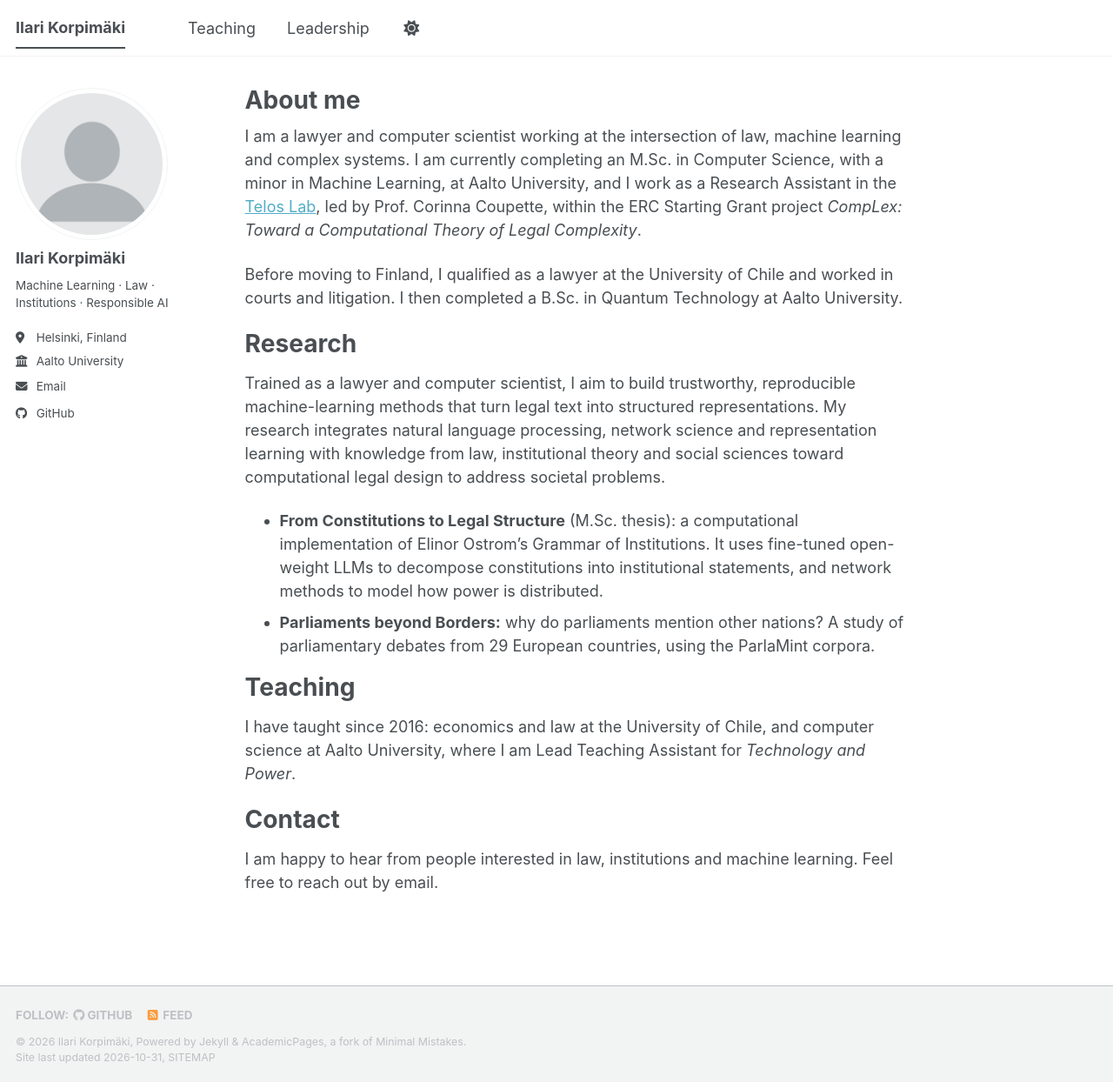
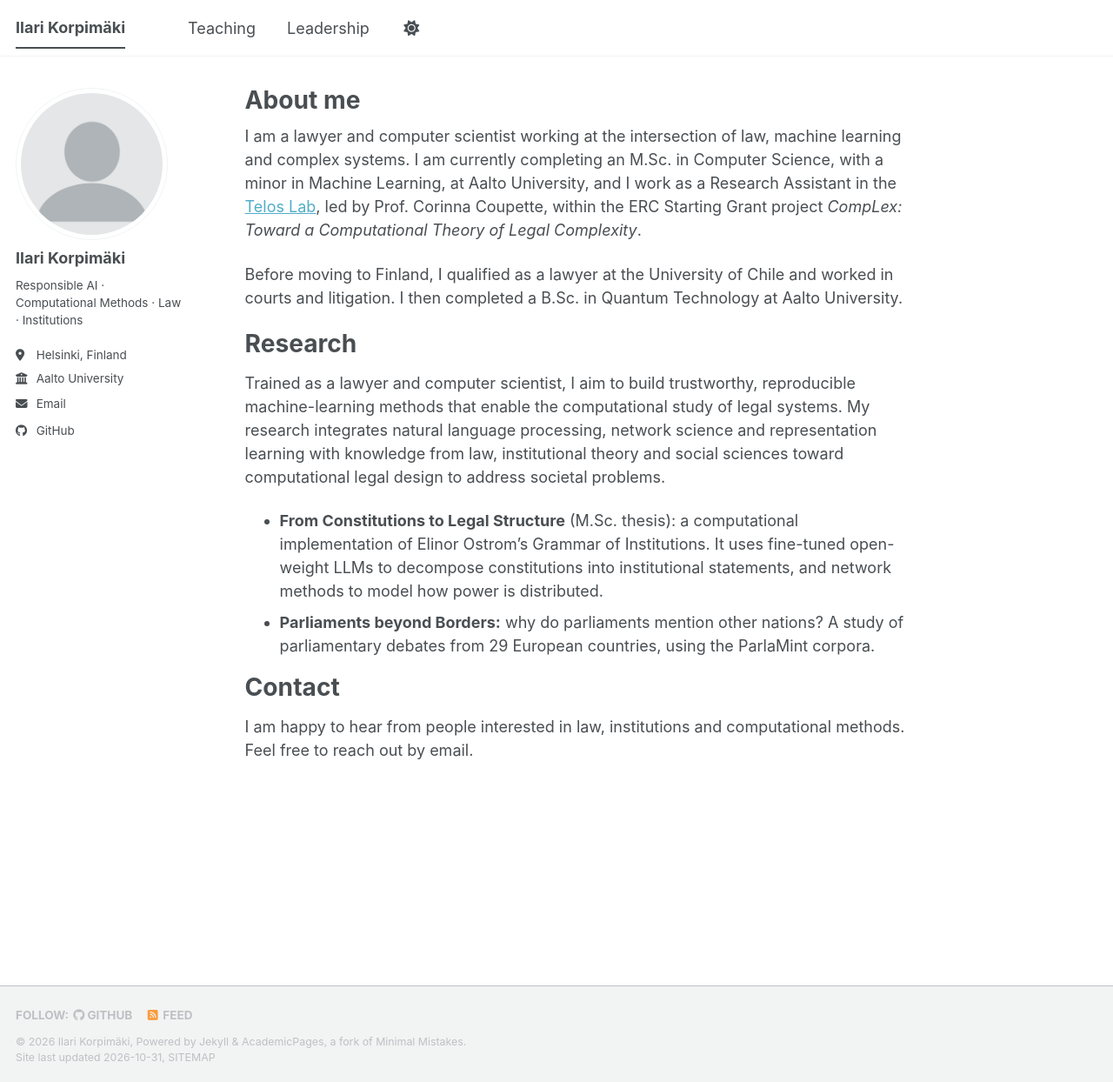
Before and after one commit to ilariflimmer/ilariflimmer.github.io, a Jekyll site: the page built from _pages/about.md, in a window 1280 px wide and 1244 px high. Shown: the whole window at 87% size. Built offline with Jekyll 4.4.1, drawn with Linux system fonts in a browser that asks for light colours; a script bundle is joined from its source files by our own code; a style sheet for code colours, icons or effects is not loaded.

Commit message:
update research interests

```diff
--- a/_config.yml
+++ b/_config.yml
@@ -26,7 +26,7 @@ author:
   avatar           : "profile.png"
   name             : "Ilari Korpimäki"
   pronouns         : # example: "she/her"
-  bio              : "Machine Learning · Law · Institutions · Responsible AI"
+  bio              : "Responsible AI · Computational Methods · Law · Institutions"
   location         : "Helsinki, Finland"
   employer         : "Aalto University"
   uri              : # URL
@@ -222,7 +222,7 @@ kramdown:
 # These settings control the types of collections used by the template
 collections:
   teaching:
-    output: true
+    output: false # courses are listed on /teaching/ only, without separate pages
     permalink: /:collection/:path/
   publications:
     output: true
--- a/_includes/archive-single.html
+++ b/_includes/archive-single.html
@@ -27,7 +27,9 @@
     {% endif %}
 
     <h2 class="archive__item-title" itemprop="headline">
-      {% if post.link %}
+      {% if post.collection == 'teaching' %}
+        {{ title }}
+      {% elsif post.link %}
         <a href="{{ post.link }}">{{ title }}</a> <a href="{{ base_path }}{{ post.url }}" rel="permalink"><i class="fa fa-link" aria-hidden="true" title="permalink"></i><span class="sr-only">Permalink</span></a>
       {% else %}
         <a href="{{ base_path }}{{ post.url }}" rel="permalink">{{ title }}</a>
--- a/_pages/about.md
+++ b/_pages/about.md
@@ -13,15 +13,11 @@ Before moving to Finland, I qualified as a lawyer at the University of Chile and
 
 Research
 ======
-Trained as a lawyer and computer scientist, I aim to build trustworthy, reproducible machine-learning methods that turn legal text into structured representations. My research integrates natural language processing, network science and representation learning with knowledge from law, institutional theory and social sciences toward computational legal design to address societal problems.
+Trained as a lawyer and computer scientist, I aim to build trustworthy, reproducible machine-learning methods that enable the computational study of legal systems. My research integrates natural language processing, network science and representation learning with knowledge from law, institutional theory and social sciences toward computational legal design to address societal problems.
 
 - **From Constitutions to Legal Structure** (M.Sc. thesis): a computational implementation of Elinor Ostrom's Grammar of Institutions. It uses fine-tuned open-weight LLMs to decompose constitutions into institutional statements, and network methods to model how power is distributed.
 - **Parliaments beyond Borders:** why do parliaments mention other nations? A study of parliamentary debates from 29 European countries, using the ParlaMint corpora.
 
-Teaching
-======
-I have taught since 2016: economics and law at the University of Chile, and computer science at Aalto University, where I am Lead Teaching Assistant for *Technology and Power*.
-
 Contact
 ======
-I am happy to hear from people interested in law, institutions and machine learning. Feel free to reach out by email.
+I am happy to hear from people interested in law, institutions and computational methods. Feel free to reach out by email.
```
